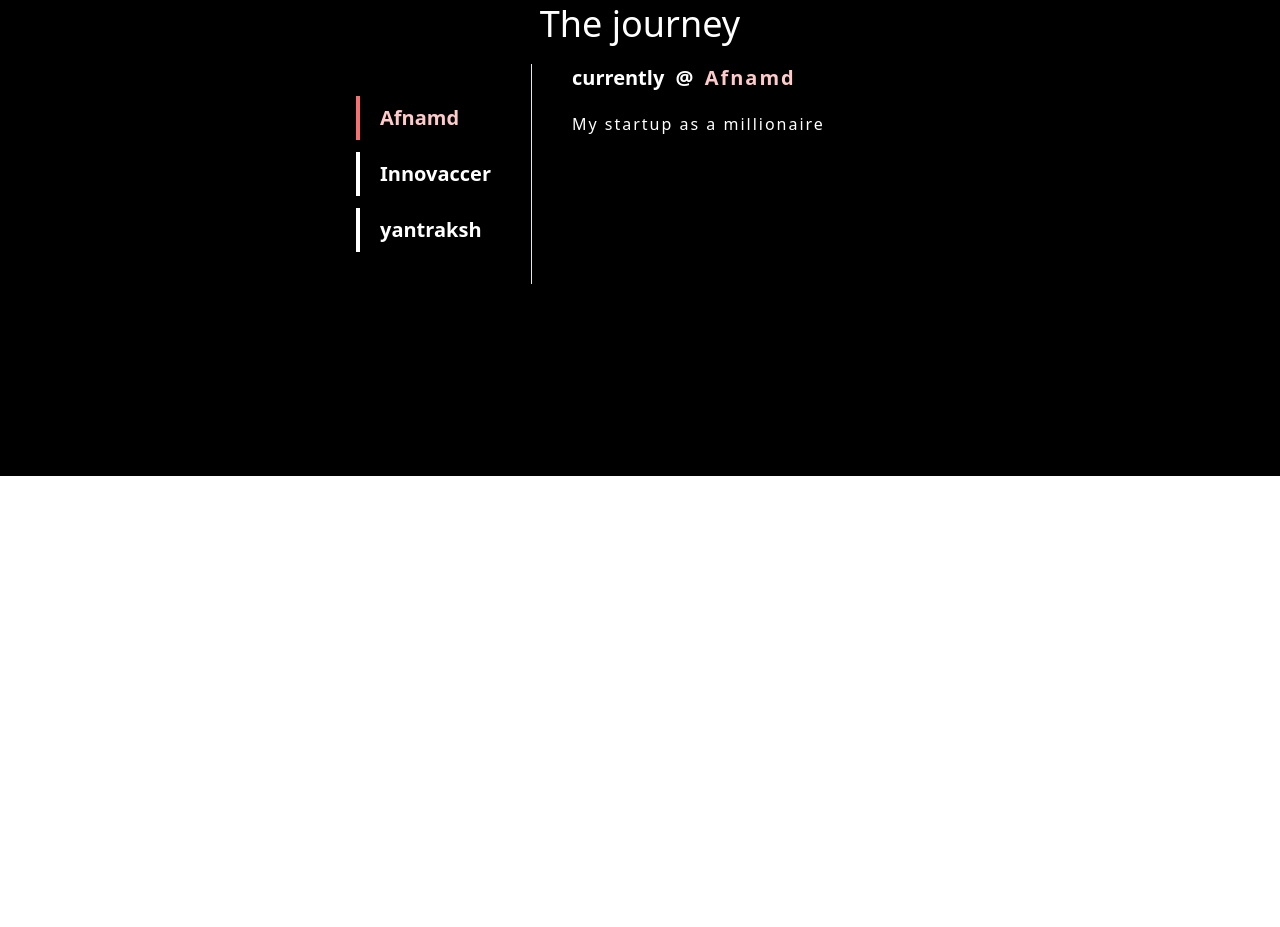
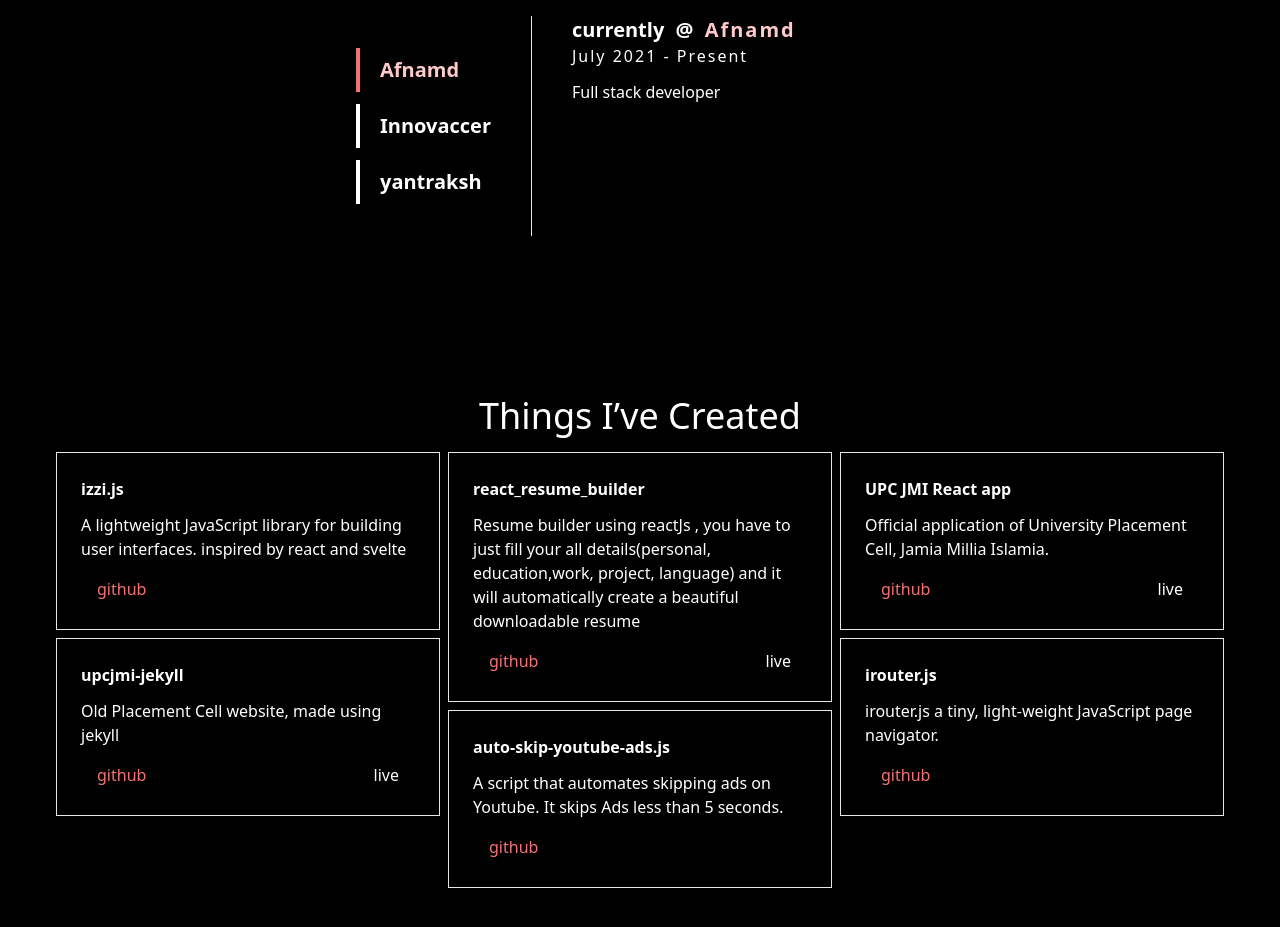
Before and after one commit to alhacen/alhacen.github.io, a React (Create React App) app: page / in a window 1280 px wide. Shown: the part 855-1782 px from the top of the page. Before the commit the page ends 1331 px from the top, so only its background shows below. Built offline with nearby package versions, Linux system fonts and the light colour scheme.

Commit message:
added Project& & footer screen

```diff
--- a/src/components/experience.js
+++ b/src/components/experience.js
@@ -6,7 +6,8 @@
             data:
                 {
                     header: 'currently',
-                    text: 'My startup as a millionaire'
+                    subHeader: 'July 2021 - Present',
+                    text: 'Full stack developer',
                 }
 
         },
@@ -15,7 +16,10 @@
             data:
                 {
                     header: 'SDE- intern',
-                    text: ''
+                    subHeader: 'May 2021 - July 2021',
+                    text: '',
+                    li:'Developed code to convert design wireframes into website elements. <br>Used ReactJs framework for front-end development. <br>Gained skills such that understanding a very large codebase and writing production-level code and writing test cases. <br>Gained experience in resolving conflicts with colleagues. <br>Created a proof of concept for generic routing of their react app'
+
                 }
 
         },
@@ -24,35 +28,65 @@
             data:
                 {
                     header: 'SDE- intern',
-                    text: ''
+                    subHeader: 'July 2020 - Augush 2020',
+                    li: 'Created UI components and created test cases<br> build their custom postman like app for their API testing.<br> Gained skill in collaborating with other developers and ReactJs and redux'
                 }
 
         }
     ]
     const [selected, setSelected] = useState(0)
     return(
-        <div class="flex bg-black pt-48 pb-48 justify-center">
-            <div class="text-white w-full gap-5 flex flex-col">
-                <div class="text-4xl text-center">
-                    The journey
+        <div className="flex bg-black pt-36 pb-36 justify-center">
+            <div className="text-white w-full gap-5 flex flex-col mix-blend-difference">
+                <div className="text-4xl text-center">
+                    The journey;
                 </div>
-                <div class="flex flex-col md:flex-row justify-center gap-10">
-                    <div class="gap-3 md:flex-col flex-row justify-center flex p-8 border-r">
+                <div className="flex flex-col md:flex-row items-center md:items-start justify-center gap-10">
+                    <div className="gap-3 md:flex-col flex-row justify-center md:justify-start flex p-8 border-r">
                         {
                             experience.map((e,index)=>{
                                 return (
-                                    <div key={e.displayName} onClick={()=> setSelected(index)} class={`border-l-4 ${index===selected?'border-red-400 text-red-200':'border-white text-white'} cursor-pointer text-xl  font-bold p-2 pl-5`}>
+                                    <div key={e.displayName} onClick={()=> setSelected(index)} className={`border-l-4 mix-blend-difference ${index===selected?'border-red-400 text-red-200':'border-white text-white'} cursor-pointer text-xl  font-bold p-2 pl-5`}>
                                         {e.displayName}
                                     </div>
                                 )
                             })
                         }
                     </div>
-                    <div class="flex flex-col gap-5 w-full md:w-96 items-center md:items-start">
-                        <div class="text-xl font-bold" style={{wordSpacing:'6px'}}>
-                            {experience[selected].data.header} @ <span class="text-red-200" style={{letterSpacing:'2px'}}>{experience[selected].displayName}</span>
+                    <div className="flex flex-col w-96  items-center md:items-start">
+                        <div className="text-xl font-bold" style={{wordSpacing:'6px'}}>
+                            {experience[selected].data.header} @ <span className="text-red-200 mix-blend-difference letterSpacing-2">{experience[selected].displayName}</span>
                         </div>
-                        <div style={{letterSpacing:'2px'}}>
+                        {
+                            experience[selected].data.subHeader?
+                            <div className="font-thin letterSpacing-2">
+                                {experience[selected].data.subHeader}
+                            </div>:null
+
+                        }
+                        {
+                            experience[selected].data.li?
+                                <div className="pt-3 flex flex-col gap-2">
+                                    {
+                                        experience[selected].data.li?.split("<br>").map(x=>{
+                                            return(
+                                                <div className="flex">
+                                                    <div>
+                                                        <svg xmlns="http://www.w3.org/2000/svg" height="24px" viewBox="0 0 24 24" width="24px" fill="#ff9e9e"><path d="M0 0h24v24H0z" fill="none"/><path d="M10 6L8.59 7.41 13.17 12l-4.58 4.59L10 18l6-6z"/></svg>
+                                                    </div>
+                                                    <div>
+                                                        {x}
+                                                    </div>
+                                                </div>
+                                            )
+                                        })
+                                    }
+                                </div>
+                            :null
+
+                        }
+
+                        <div className="pt-3 flex flex-col gap-2">
                             {experience[selected].data.text}
                         </div>
                     </div>
--- /dev/null
+++ b/src/components/projects.js
@@ -0,0 +1,129 @@
+import React from 'react'
+import useWindowSize from '../utils/winResize'
+const Projects = () =>{
+    const data = [
+        {
+            displayName: 'izzi.js',
+            text: 'A lightweight JavaScript library for building user interfaces. inspired by react and svelte',
+            link:[
+                {
+                    name: 'github',
+                    href: 'https://github.com/alhaqhassan/izzi.js'
+                }
+            ],
+        },
+        {
+            displayName: 'react_resume_builder',
+            text: 'Resume builder using reactJs , you have to just fill your all details(personal, education,work, project, language) and it will automatically create a beautiful downloadable resume',
+            link:[
+                {
+                    name: 'github',
+                    href: 'https://github.com/alhaqhassan/react_resume_builder'
+                },
+                {
+                    name: 'live',
+                    href: 'https://alhaqhassan.github.io/react_resume_builder/'
+                }
+            ],
+        },
+        {
+            displayName: 'UPC JMI React app',
+            text: 'Official application of University Placement Cell, Jamia Millia Islamia.',
+            link:[
+                {
+                    name: 'github',
+                    href: 'https://github.com/upcjmi/upcjmi-react-app'
+                },
+                {
+                    name: 'live',
+                    href: 'https://upcjmi.com'
+                }
+            ],
+        },
+        {
+            displayName: 'upcjmi-jekyll',
+            text: 'Old Placement Cell website, made using jekyll',
+            link:[
+                {
+                    name: 'github',
+                    href: 'https://github.com/alhaqhassan/upcjmi-jekyll'
+                },
+                {
+                    name: 'live',
+                    href: 'https://alhaqhassan.github.io/upcjmi-jekyll/'
+                }
+            ],
+        },
+        {
+            displayName: 'auto-skip-youtube-ads.js',
+            text: 'A script that automates skipping ads on Youtube. It skips Ads less than 5 seconds.',
+            link:[
+                {
+                    name: 'github',
+                    href: 'https://github.com/alhaqhassan/auto-skip-youtube-ads.js'
+                }
+            ],
+        },
+        {
+            displayName: 'irouter.js',
+            text: 'irouter.js a tiny, light-weight JavaScript page navigator.',
+            link:[
+                {
+                    name: 'github',
+                    href: 'https://github.com/alhaqhassan/irouter.js'
+                }
+            ],
+        },
+    ]
+    let gridCount;
+    const [width] = useWindowSize()
+    if(width>1119)
+        gridCount = 3;
+    else if(width>640)
+        gridCount = 2;
+    else
+        gridCount = 1
+    return(
+        <div className=" bg-black  pb-36 justify-center gap-3 text-white">
+            <div className="w-full text-center text-4xl p-4">
+                Things I’ve Created
+            </div>
+            <div className="flex flex-wrap justify-center gap-2">
+                {
+                    Array(gridCount).fill(0).map((_,i)=>{
+                        return (
+                            <div className="flex flex-col gap-2">
+                                {
+                                    [...data].map((d, j)=>{
+                                    return j%gridCount===i?(
+                                        <div className="w-96 p-6 flex flex-col border relative overflow-hidden">
+                                            <div className="cardContent z-10 flex flex-col gap-3  mix-blend-difference">
+                                                <div className="font-bold ">{d.displayName}</div>
+                                                <div>{d.text}</div>
+                                                <div className="flex justify-between">
+                                                    {
+                                                        d.link.map((link, index)=>{
+                                                            return <a href={link.href} target="_blank"><div className={` pl-4 pr-4 pt-1 pb-1 ${index === 0? 'text-red-400 hover:bg-white': 'text-white hover:bg-gray-800'}`}>{link.name}</div></a>
+                                                        })
+                                                    }
+                                                </div>
+                                            </div>
+                                            <div  className="cardWrapper bg-white h-full absolute z-0"></div>
+                                        </div>
+                                    ):null
+                                    })
+                                }
+
+                            </div>
+
+                        )
+                    })
+                }
+            </div>
+
+
+
+        </div>
+    )
+}
+export default Projects
--- a/src/index.css
+++ b/src/index.css
@@ -8,3 +8,17 @@
 #landingPageShapes > *{
     transition-duration: 2s;
 }
+.letterSpacing-2{
+    letter-spacing: 2px;
+}
+.cardWrapper{
+    transition: width .6s;
+
+    width:0px;
+    top:0px;
+    left:0px;
+  }
+  .cardContent:hover + .cardWrapper{
+    /* transform: translate(-300px, -5px); */
+    width:120%
+  }
--- a/src/main.js
+++ b/src/main.js
@@ -1,12 +1,16 @@
 import React, {useState} from 'react';
 import Experience from './components/experience';
+import Footer from './components/footer';
 import LandingPage from './components/landingPage';
+import Projects from './components/projects';
 
 const Main = () =>{
 	return(
 		<div className="bg-white h-screen">
 			<LandingPage />
 			<Experience />
+			<Projects />
+			<Footer />
 		</div>
 
 	)
--- /dev/null
+++ b/src/utils/winResize.js
@@ -0,0 +1,14 @@
+import {useLayoutEffect, useState} from 'react'
+const useWindowSize = () => {
+    const [size, setSize] = useState([0, 0]);
+    useLayoutEffect(() => {
+      function updateSize() {
+        setSize([window.innerWidth, window.innerHeight]);
+      }
+      window.addEventListener('resize', updateSize);
+      updateSize();
+      return () => window.removeEventListener('resize', updateSize);
+    }, []);
+    return size;
+}
+export default useWindowSize;
--- a/tailwind.config.js
+++ b/tailwind.config.js
@@ -23,6 +23,7 @@
         },
       },
       ring: ['hover', 'active'],
+      borderWidth: ['hover', 'focus'],
     },
   },
   variants: {
```
Also changed, not shown: src/components/landingPage.js (+8 -8 lines).
